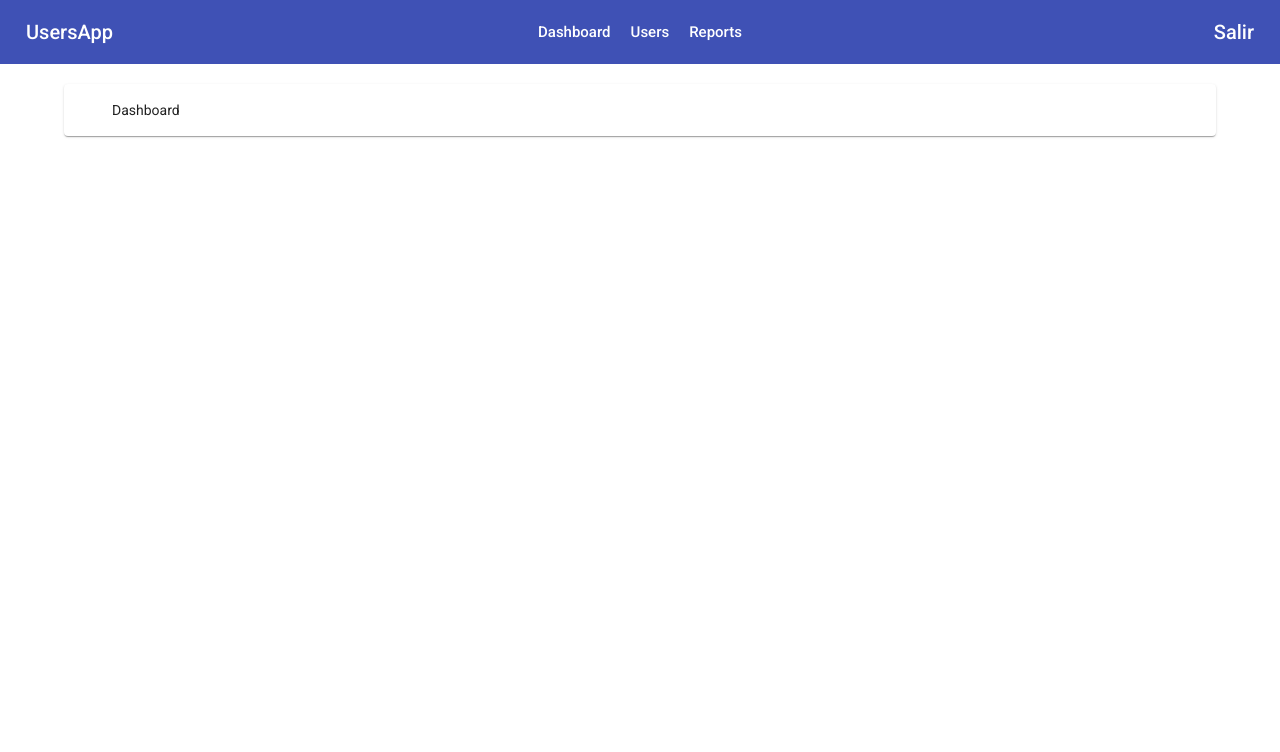
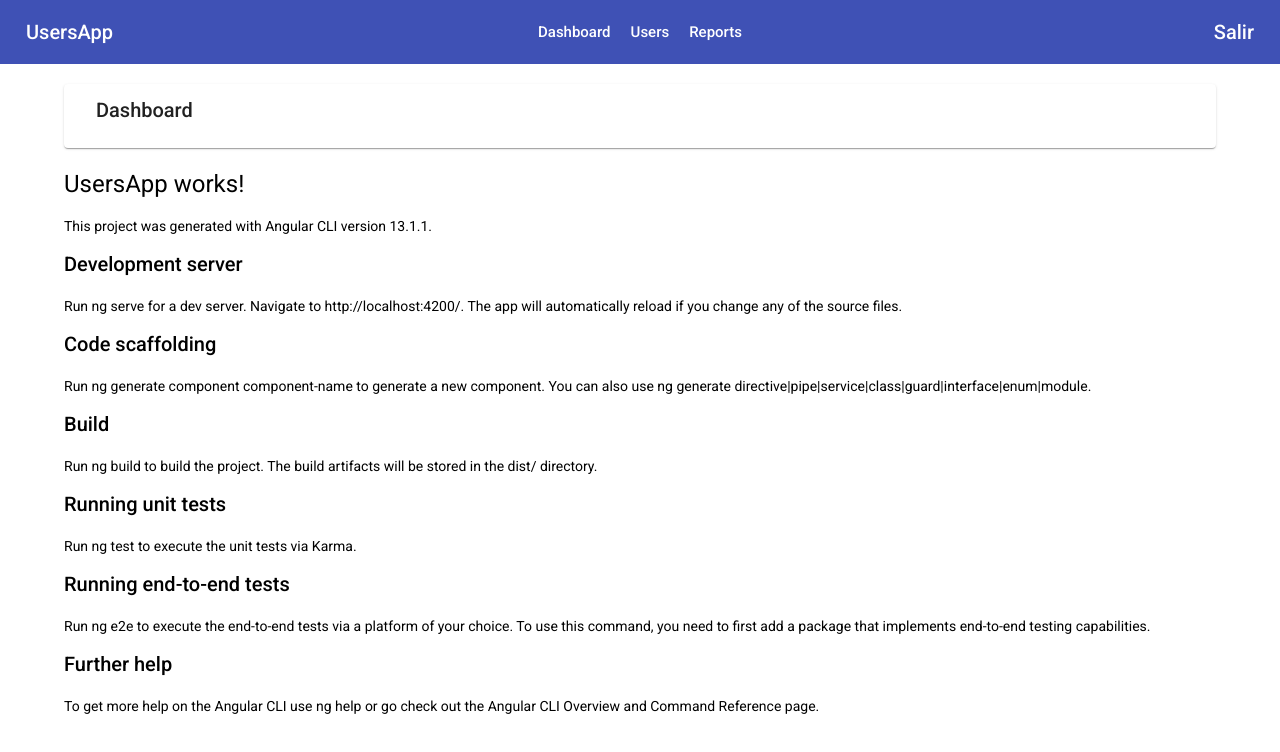
Before and after one commit to daffy22/PR-AN-03, an Angular app: page /dashboard in a window 1280 px wide. Shown: the top 752 px of the page. Built offline with nearby package versions, Linux system fonts and the light colour scheme.

Commit message:
feat: reports finished

```diff
--- a/src/app/dashboard/pages/dashboard/dashboard.component.html
+++ b/src/app/dashboard/pages/dashboard/dashboard.component.html
@@ -1,7 +1,30 @@
 <ng-container>
   <mat-card class="container" style="margin-top: 2rem">
     <mat-card-header>
-      Dashboard
+      <mat-card-title>
+        Dashboard
+      </mat-card-title>
     </mat-card-header>
   </mat-card>
+
+  <div class="container" style="margin-top: 2rem;">
+    <h1>UsersApp works!</h1>
+    <p>This project was generated with Angular CLI version 13.1.1.</p>
+    <h2>Development server</h2>
+    <p>Run ng serve for a dev server. Navigate to http://localhost:4200/.
+       The app will automatically reload if you change any of the source files.</p>
+    <h2>Code scaffolding</h2>
+    <p>Run ng generate component component-name to generate a new component. You can also
+      use ng generate directive|pipe|service|class|guard|interface|enum|module.</p>
+    <h2>Build</h2>
+    <p>Run ng build to build the project. The build artifacts will be stored in the dist/ directory.</p>
+    <h2>Running unit tests</h2>
+    <p>Run ng test to execute the unit tests via Karma.</p>
+    <h2>Running end-to-end tests</h2>
+    <p>Run ng e2e to execute the end-to-end tests via a platform of your choice.
+      To use this command, you need to first add a package that implements end-to-end
+      testing capabilities.</p>
+    <h2>Further help</h2>
+    <p>To get more help on the Angular CLI use ng help or go check out the Angular CLI Overview and Command Reference page.</p>
+  </div>
 </ng-container>
--- a/src/app/dashboard/pages/reports/reports.component.html
+++ b/src/app/dashboard/pages/reports/reports.component.html
@@ -1,7 +1,24 @@
 <ng-container>
   <mat-card class="container" style="margin-top: 2rem">
     <mat-card-header>
-      Reports
+      <mat-card-title>
+        Reports
+      </mat-card-title>
     </mat-card-header>
   </mat-card>
+
+  <div class="container grid-two-columns" style="margin-top: 2rem;">
+    <mat-card>
+      <mat-card-header>
+        <mat-card-title style="color: green;">Users: {{ this.length }}+</mat-card-title>
+        <mat-card-subtitle>In the last month</mat-card-subtitle>
+      </mat-card-header>
+    </mat-card>
+    <mat-card>
+      <mat-card-header>
+        <mat-card-title style="color: green;">34%</mat-card-title>
+        <mat-card-subtitle>Increase in sales</mat-card-subtitle>
+      </mat-card-header>
+    </mat-card>
+  </div>
 </ng-container>
--- a/src/app/dashboard/pages/reports/reports.component.ts
+++ b/src/app/dashboard/pages/reports/reports.component.ts
@@ -1,16 +1,27 @@
 import { Component, OnInit } from '@angular/core';
+import { UserService } from '../../services/user.service';
 
 @Component({
   selector: 'app-reports',
   templateUrl: './reports.component.html',
   styles: [
+    `
+    .grid-two-columns {
+      display: grid;
+      grid-template-columns: 50% 50%;
+      column-gap: 2rem;
+    }
+    `
   ]
 })
 export class ReportsComponent implements OnInit {
 
-  constructor() { }
+  length!: number;
+
+  constructor( private userService: UserService ) { }
 
   ngOnInit(): void {
+    this.length = this.userService.getUsersLength();
   }
 
 }
--- a/src/app/dashboard/pages/users/users.component.html
+++ b/src/app/dashboard/pages/users/users.component.html
@@ -2,7 +2,9 @@
   <mat-card class="container" style="margin-top: 2rem">
     <mat-card-header>
       <div class="header">
-        <span>Users</span>
+        <mat-card-title>
+          <span>Users</span>
+        </mat-card-title>
         <span><button mat-raised-button color="primary" matTooltip="Add new user" (click)="openNewUserDialog()">ADD</button></span>
       </div>
     </mat-card-header>
--- a/src/app/dashboard/services/user.service.ts
+++ b/src/app/dashboard/services/user.service.ts
@@ -31,6 +31,10 @@ export class UserService {
     return this.http.get<User>(`${ this._baseUrl }/users/${ id }`);
   }
 
+  getUsersLength(): number {
+    return this._users.length;
+  }
+
   patchUser( user: User ) {
     const id = user.id;
     return this.http.patch<User>(`${ this._baseUrl }/users/${ id }`, user);
```
